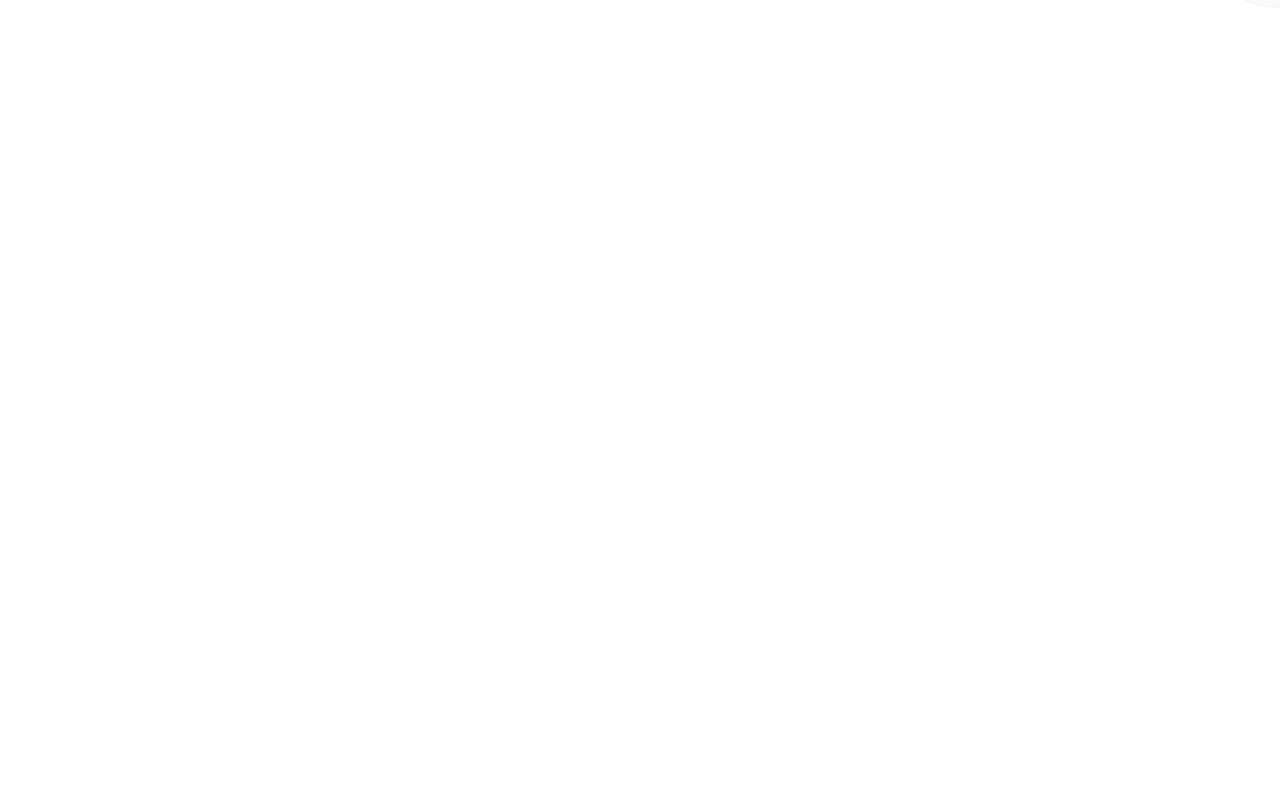
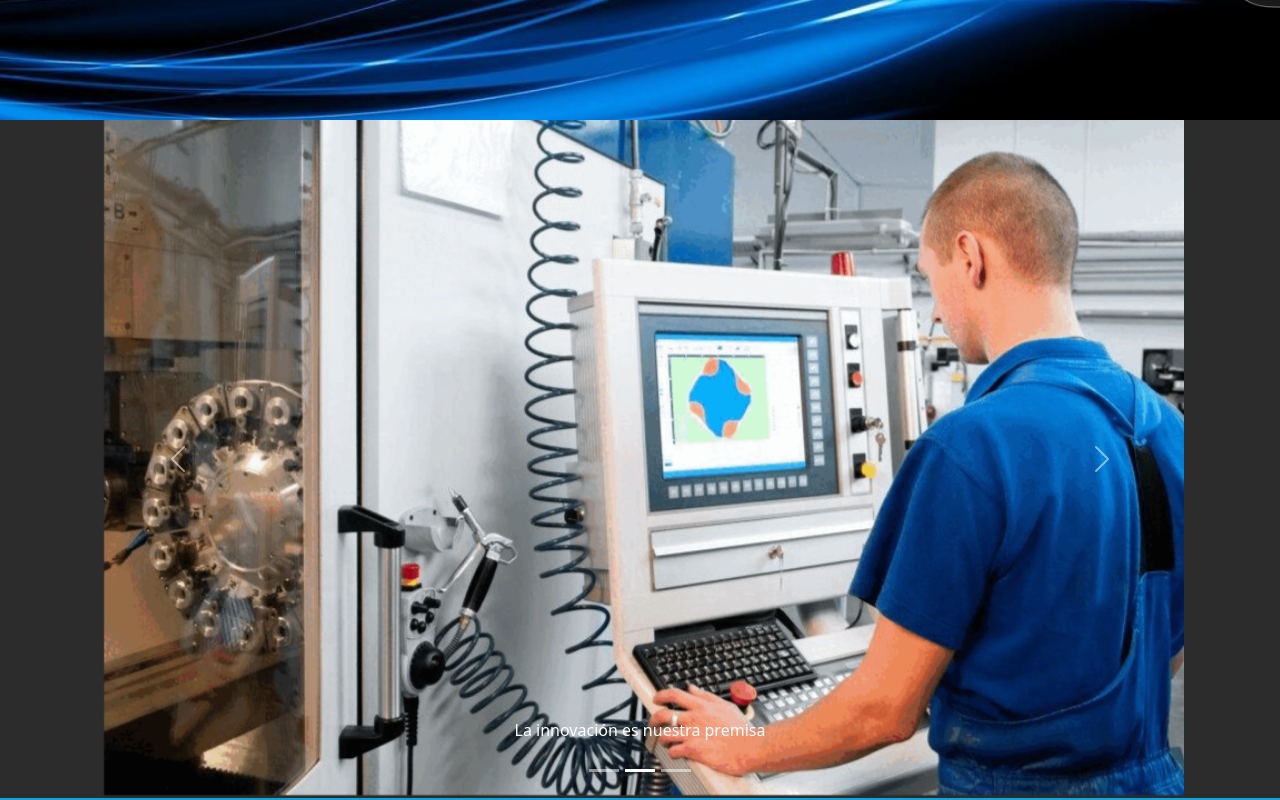
Before and after one commit to JuanBenega/prjVentos, a React (Create React App) app: page /autom in a window 1280 px wide. Shown: the part 520-1320 px from the top of the page. Before the commit the page ends 800 px from the top, so only its background shows below. Built offline with nearby package versions, Linux system fonts and the light colour scheme; the HTML template or start-up script is replaced by a standard one.

Commit message:
add animation div & carousel in auton page

```diff
--- a/src/pages/Automation.jsx
+++ b/src/pages/Automation.jsx
@@ -1,9 +1,50 @@
+import { Carousel } from "react-bootstrap"
 
+import autom01 from '../img/autom01.png'
 
 const Automation = () => {
-  return (
-    <div>Automation</div>
-  )
+    return (
+        <div className="autom">
+            <div className="automAnimation">
+
+            </div>
+            <div className="automCarouselDiv">
+                <Carousel fade className='automCarousel'>
+                    <Carousel.Item className='automCarouItem'>
+                        <img
+                            className="d-block w-100"
+                            src={autom01}
+                            alt="First slide"
+                        />
+                        <Carousel.Caption className='automCarouText'>
+                            <p className='automCarouTitle'>Somos una empresa apasionada por lo que hacemos</p>
+                            <h4>Desarrollamos nuevos sistemas de automatizacion y mecanica para empresas relacionadas al rubro industrial con toda la tecnologia de vanguardia </h4>
+                        </Carousel.Caption>
+                    </Carousel.Item>
+                    <Carousel.Item className='automCarouItem'>
+                        <img
+                            className="d-block w-100"
+                            src={autom01}
+                            alt="Second slide"
+                        />
+                        <Carousel.Caption className='automCarouText'>
+                            <p className='automCarouTitle'>La innovación es nuestra premisa</p>
+                        </Carousel.Caption>
+                    </Carousel.Item>
+                    <Carousel.Item className='automCarouItem'>
+                        <img
+                            className="d-block w-100"
+                            src={autom01}
+                            alt="Third slide"
+                        />
+                        <Carousel.Caption className='automCarouText'>
+                            <p className='automCarouTitle'>Trabajamos para darle lo mejor a nuestros clientes</p>
+                        </Carousel.Caption>
+                    </Carousel.Item>
+                </Carousel>
+            </div>
+        </div>
+    )
 }
 
 export default Automation
--- a/src/styles/config/_extends.scss
+++ b/src/styles/config/_extends.scss
@@ -46,3 +46,11 @@
     justify-content: space-evenly;
     align-items: center;
 }
+
+%imageBackground {
+    background-image: url("../../img/fondo.png");
+    background-size: cover;
+    background-attachment: fixed;
+    min-height: 100vh;
+    padding-top: 10rem;
+}
--- a/src/styles/pages/_automatition.scss
+++ b/src/styles/pages/_automatition.scss
@@ -0,0 +1,22 @@
+.autom {
+    @extend %imageBackground;
+
+
+
+    .automAnimation {
+        height: 60vh;
+    }
+
+    .automCarouselDiv {
+        background-color: rgb(44, 44, 44);
+        display: flex;
+        justify-content: center;
+
+        .automCarousel {
+            width: 85%;
+
+            .automCarouItem {
+            }
+        }
+    }
+}
--- a/src/styles/pages/_landing.scss
+++ b/src/styles/pages/_landing.scss
@@ -1,11 +1,7 @@
 .landing {
     font-family: $font;
     color: $colorWhite;
-    background-image: url("../../img/fondo.png");
-    background-size: cover;
-    background-attachment: fixed;
-    min-height: 100vh;
-    padding-top: 10rem;
+    @extend %imageBackground;
     @extend %flexColumnCenter;
 
     .landCarousel {
```
Also changed, not shown: src/img/autom01.png (added).
